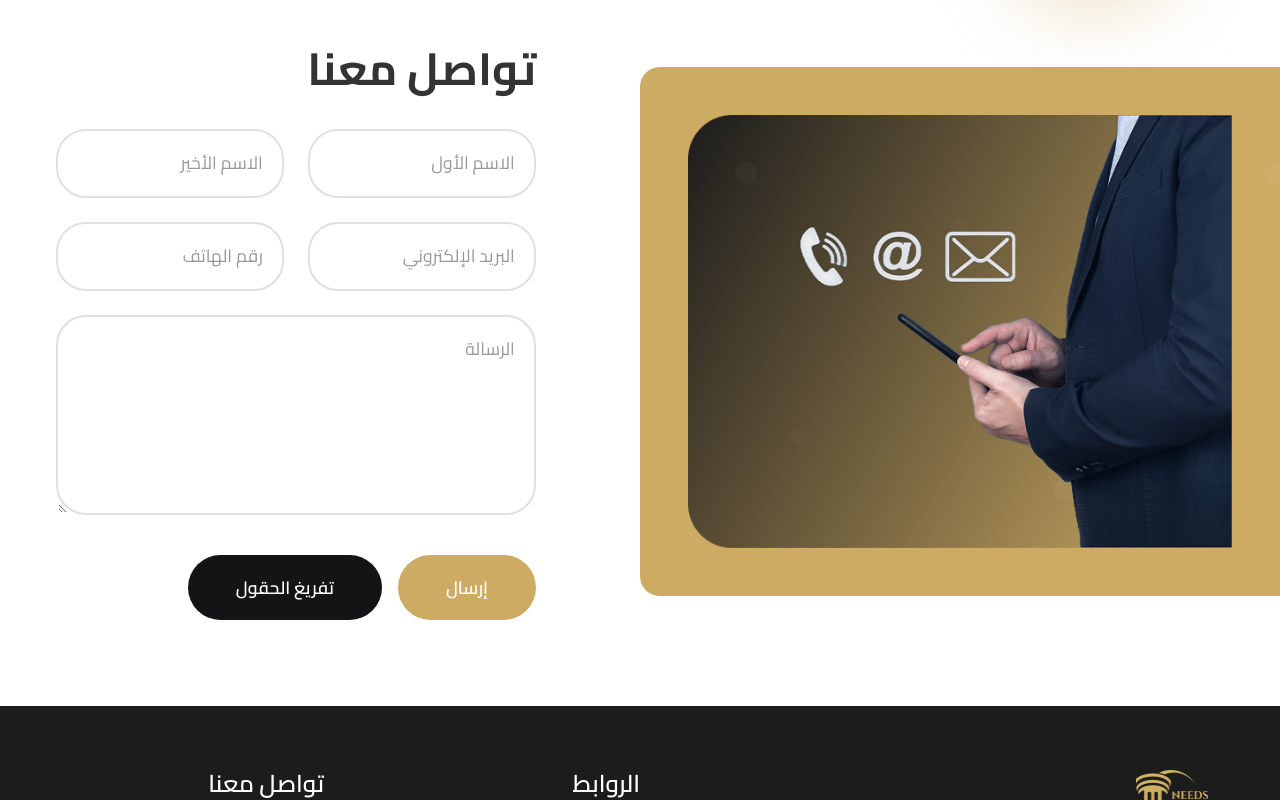
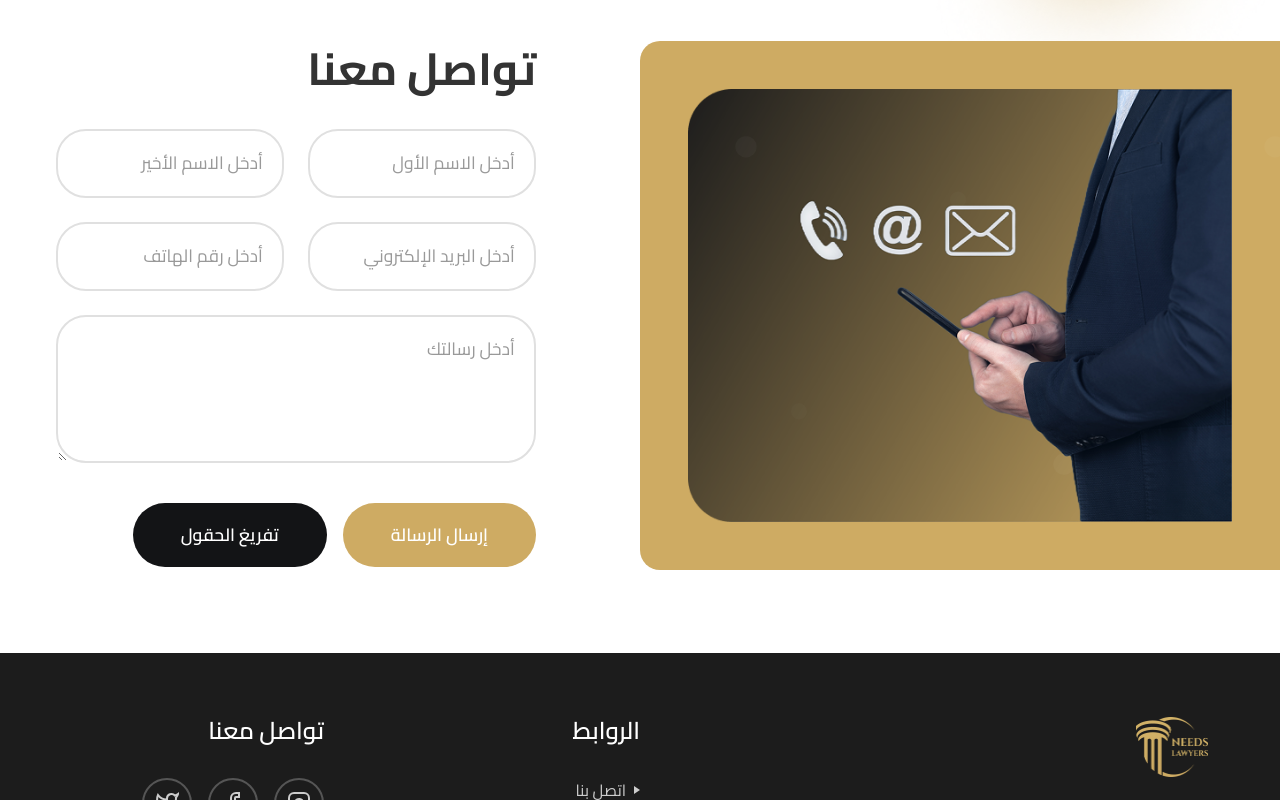
Before and after one commit to HarrixK/NeedsLawyersWebsite, an Angular app: page / in a window 1280 px wide. Shown: the part 3860-4660 px from the top of the page. Built offline with nearby package versions, Linux system fonts and the light colour scheme.

Commit message:
feat: implement reactive form for contact us component with validation style: update color scheme in footer and CTA components

```diff
--- a/src/app/components/contact-us/contact-us.html
+++ b/src/app/components/contact-us/contact-us.html
@@ -3,29 +3,53 @@
     <div class="card border-0" dir="rtl">
       <div class="card-body">
         <h2 class="text-end">تواصل معنا</h2>
-        <form class="contact-form" action="#" method="post">
+        <form class="contact-form" action="#" method="post" [formGroup]="contactForm">
           <div class="form-row">
             <div class="form-group">
-              <input type="text" id="firstName" name="firstName" placeholder="الاسم الأول" required class="form-control">
+              <input type="text" id="firstName" formControlName="firstName" class="form-control"
+                [class.is-invalid]="isFieldInvalid('firstName')" placeholder="أدخل الاسم الأول">
+              <div class="invalid-feedback" *ngIf="isFieldInvalid('firstName')">
+                {{ getErrorMessage('firstName') }}
+              </div>
             </div>
             <div class="form-group">
-              <input type="text" id="lastName" name="lastName" placeholder="الاسم الأخير" required class="form-control">
+              <input type="text" id="lastName" formControlName="lastName" class="form-control"
+                [class.is-invalid]="isFieldInvalid('lastName')" placeholder="أدخل الاسم الأخير">
+              <div class="invalid-feedback" *ngIf="isFieldInvalid('lastName')">
+                {{ getErrorMessage('lastName') }}
+              </div>
             </div>
           </div>
           <div class="form-row">
             <div class="form-group">
-              <input type="email" id="email" name="email" placeholder="البريد الإلكتروني" required class="form-control">
+              <input type="email" id="email" formControlName="email" class="form-control"
+                [class.is-invalid]="isFieldInvalid('email')" placeholder="أدخل البريد الإلكتروني">
+              <div class="invalid-feedback" *ngIf="isFieldInvalid('email')">
+                {{ getErrorMessage('email') }}
+              </div>
             </div>
             <div class="form-group">
-              <input type="tel" id="phone" name="phone" placeholder="رقم الهاتف" required class="form-control">
+              <input type="tel" id="phone" formControlName="phone" class="form-control"
+                [class.is-invalid]="isFieldInvalid('phone')" placeholder="أدخل رقم الهاتف">
+              <div class="invalid-feedback" *ngIf="isFieldInvalid('phone')">
+                {{ getErrorMessage('phone') }}
+              </div>
             </div>
           </div>
           <div class="form-group full-width">
-            <textarea id="message" name="message" placeholder="الرسالة" rows="6" required class="form-control"></textarea>
+            <textarea id="message" formControlName="message" class="form-control"
+              [class.is-invalid]="isFieldInvalid('message')" placeholder="أدخل رسالتك" rows="4"></textarea>
+            <div class="invalid-feedback" *ngIf="isFieldInvalid('message')">
+              {{ getErrorMessage('message') }}
+            </div>
           </div>
           <div class="form-actions">
-            <button type="submit" class="btn-primary">إرسال</button>
-            <button type="button" class="btn-secondary">تفريغ الحقول</button>
+<button
+    type="submit"
+    class="btn btn-primary"
+    [disabled]="contactForm.invalid && submitted">
+    إرسال الرسالة
+  </button>            <button type="button" class="btn-secondary">تفريغ الحقول</button>
           </div>
         </form>
       </div>
--- a/src/app/components/contact-us/contact-us.ts
+++ b/src/app/components/contact-us/contact-us.ts
@@ -1,53 +1,126 @@
-import { Component } from '@angular/core';
+import { Component, OnInit } from '@angular/core';
+import { FormBuilder, FormGroup, Validators, AbstractControl } from '@angular/forms';
 
-interface ContactFormData {
-  firstName: string;
-  lastName: string;
-  email: string;
-  phone: string;
-  message: string;
-}
 @Component({
   selector: 'app-contact-us',
   standalone: false,
   templateUrl: './contact-us.html',
   styleUrl: './contact-us.css'
 })
-export class ContactUs {
-formData: ContactFormData = {
-    firstName: '',
-    lastName: '',
-    email: '',
-    phone: '',
-    message: ''
-  };
+export class ContactUs implements OnInit {
+  contactForm!: FormGroup;
+  submitted = false;
+
+  constructor(private fb: FormBuilder) {}
+
+  ngOnInit() {
+    this.initializeForm();
+  }
+
+  private initializeForm() {
+    this.contactForm = this.fb.group({
+      firstName: ['', [Validators.required, Validators.minLength(2), Validators.pattern(/^[a-zA-Zأ-ي\s]+$/)]],
+      lastName: ['', [Validators.required, Validators.minLength(2), Validators.pattern(/^[a-zA-Zأ-ي\s]+$/)]],
+      email: ['', [Validators.required, Validators.email]],
+      phone: ['', [Validators.required, this.phoneValidator]],
+      message: ['', [Validators.required, Validators.minLength(10), Validators.maxLength(500)]]
+    });
+  }
+
+  // Custom phone validator
+  phoneValidator(control: AbstractControl): { [key: string]: any } | null {
+    const phoneRegex = /^((\+966)|0)?[5-9]\d{8}$/; // Saudi phone number format
+    if (control.value && !phoneRegex.test(control.value)) {
+      return { 'invalidPhone': true };
+    }
+    return null;
+  }
 
   onSubmit() {
-    if (this.isFormValid()) {
-      console.log('Form submitted:', this.formData);
+    this.submitted = true;
+
+    if (this.contactForm.valid) {
+      console.log('Form submitted:', this.contactForm.value);
       // Handle form submission here
       alert('تم إرسال الرسالة بنجاح!');
       this.clearForm();
+    } else {
+      console.log('Form is invalid');
+      this.markAllFieldsAsTouched();
     }
   }
 
   clearForm() {
-    this.formData = {
-      firstName: '',
-      lastName: '',
-      email: '',
-      phone: '',
-      message: ''
-    };
+    this.contactForm.reset();
+    this.submitted = false;
   }
 
-  private isFormValid(): boolean {
-    return !!(
-      this.formData.firstName &&
-      this.formData.lastName &&
-      this.formData.email &&
-      this.formData.phone &&
-      this.formData.message
-    );
+  private markAllFieldsAsTouched() {
+    Object.keys(this.contactForm.controls).forEach(key => {
+      this.contactForm.get(key)?.markAsTouched();
+    });
+  }
+
+  // Helper methods for template
+  isFieldInvalid(fieldName: string): boolean {
+    const field = this.contactForm.get(fieldName);
+    return !!(field && field.invalid && (field.dirty || field.touched || this.submitted));
+  }
+
+  getErrorMessage(fieldName: string): string {
+    const field = this.contactForm.get(fieldName);
+    if (!field || !field.errors) return '';
+
+    const errors = field.errors;
+
+    if (errors['required']) {
+      return this.getRequiredMessage(fieldName);
+    }
+    if (errors['email']) {
+      return 'يرجى إدخال بريد إلكتروني صحيح';
+    }
+    if (errors['minlength']) {
+      return `يجب أن يكون ${this.getFieldDisplayName(fieldName)} على الأقل ${errors['minlength'].requiredLength} أحرف`;
+    }
+    if (errors['maxlength']) {
+      return `يجب أن يكون ${this.getFieldDisplayName(fieldName)} أقل من ${errors['maxlength'].requiredLength} أحرف`;
+    }
+    if (errors['pattern']) {
+      return this.getPatternMessage(fieldName);
+    }
+    if (errors['invalidPhone']) {
+      return 'يرجى إدخال رقم هاتف صحيح (مثال: 0501234567)';
+    }
+
+    return '';
+  }
+
+  private getRequiredMessage(fieldName: string): string {
+    const messages: { [key: string]: string } = {
+      'firstName': 'الاسم الأول مطلوب',
+      'lastName': 'الاسم الأخير مطلوب',
+      'email': 'البريد الإلكتروني مطلوب',
+      'phone': 'رقم الهاتف مطلوب',
+      'message': 'الرسالة مطلوبة'
+    };
+    return messages[fieldName] || 'هذا الحقل مطلوب';
+  }
+
+  private getFieldDisplayName(fieldName: string): string {
+    const names: { [key: string]: string } = {
+      'firstName': 'الاسم الأول',
+      'lastName': 'الاسم الأخير',
+      'email': 'البريد الإلكتروني',
+      'phone': 'رقم الهاتف',
+      'message': 'الرسالة'
+    };
+    return names[fieldName] || fieldName;
+  }
+
+  private getPatternMessage(fieldName: string): string {
+    if (fieldName === 'firstName' || fieldName === 'lastName') {
+      return 'يُسمح بالأحرف العربية والإنجليزية فقط';
+    }
+    return 'تنسيق غير صحيح';
   }
 }
--- a/src/app/components/cta/cta.css
+++ b/src/app/components/cta/cta.css
@@ -83,7 +83,7 @@
 
 .location {
   font-size: 1.2rem;
-  color: #d4a017;
+  color: #CEAB63;
   margin-bottom: 1rem;
   font-weight: 500;
 }
--- a/src/app/components/footer/footer.css
+++ b/src/app/components/footer/footer.css
@@ -78,7 +78,7 @@
 }
 
 .footer-links a:hover {
-  color: #d4a017;
+  color: #CEAB63;
 }
 
 .footer-links a::before {
@@ -115,7 +115,7 @@
 }
 
 .social-link:hover {
-  background-color: #d4a017;
+  background-color: #CEAB63;
   border-color: #d4a017;
   color: #fff;
   transform: translateY(-3px);
--- a/src/app/components/footer/footer.html
+++ b/src/app/components/footer/footer.html
@@ -13,8 +13,8 @@
         <div class="contact-info">
           <div class="email">
             <svg width="20" height="20" viewBox="0 0 20 20" fill="none" xmlns="http://www.w3.org/2000/svg">
-              <path d="M3.33333 3.33334H16.6667C17.5833 3.33334 18.3333 4.08334 18.3333 5.00001V15C18.3333 15.9167 17.5833 16.6667 16.6667 16.6667H3.33333C2.41667 16.6667 1.66667 15.9167 1.66667 15V5.00001C1.66667 4.08334 2.41667 3.33334 3.33333 3.33334Z" stroke="#d4a017" stroke-width="2" stroke-linecap="round" stroke-linejoin="round"/>
-              <path d="M18.3333 5L10 10.8333L1.66667 5" stroke="#d4a017" stroke-width="2" stroke-linecap="round" stroke-linejoin="round"/>
+              <path d="M3.33333 3.33334H16.6667C17.5833 3.33334 18.3333 4.08334 18.3333 5.00001V15C18.3333 15.9167 17.5833 16.6667 16.6667 16.6667H3.33333C2.41667 16.6667 1.66667 15.9167 1.66667 15V5.00001C1.66667 4.08334 2.41667 3.33334 3.33333 3.33334Z" stroke="#CEAB63" stroke-width="2" stroke-linecap="round" stroke-linejoin="round"/>
+              <path d="M18.3333 5L10 10.8333L1.66667 5" stroke="#CEAB63" stroke-width="2" stroke-linecap="round" stroke-linejoin="round"/>
             </svg>
             <span>info&#64;needslawyers.com</span>
           </div>
--- a/src/app/components/hero/hero.css
+++ b/src/app/components/hero/hero.css
@@ -285,7 +285,7 @@ p {
     height: auto;
     min-height: 100vh;
     background-image: url('../../../../public/mob-banner.png');
-    /* background: linear-gradient(135deg, #d4a017 0%, #000000 100%); */
+    /* background: linear-gradient(135deg, #CEAB63 0%, #000000 100%); */
   }
 
   .hero-main {
```
